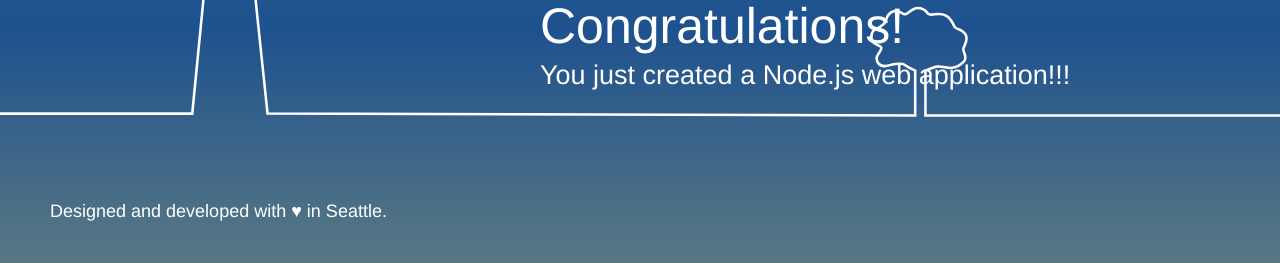
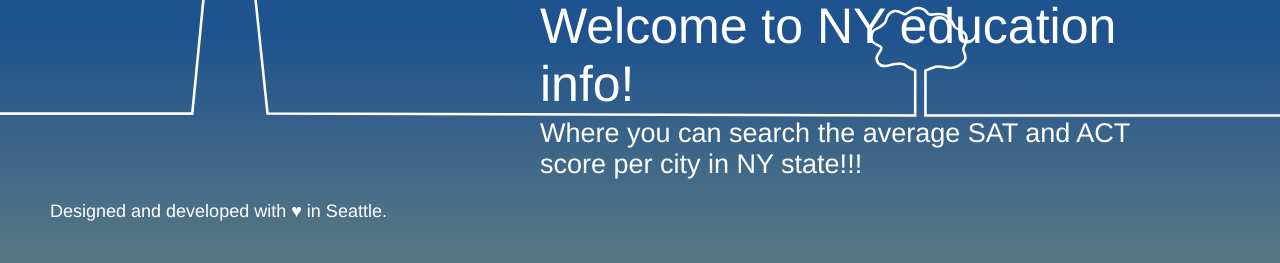
Before and after one commit to gxp6079/First-Project-AWS, a website: page public/index.html in a window 1280 px wide. Shown: the part 529-792 px from the top of the page. Drawn offline with Linux system fonts and the light colour scheme.

Commit message:
Change immage try2

```diff
--- a/public/index.html
+++ b/public/index.html
@@ -58,8 +58,8 @@
         <div class="message">
             <a class="twitter-link" href="https://www.ny.gov/sites/all/themes/ny_gov/images/nygov-logo.png"><img src="https://www.ny.gov/sites/all/themes/ny_gov/images/nygov-logo.png" /></a>
             <div class="text">
-                <h1>Congratulations!</h1>
-                <h2>You just created a Node.js web application!!!</h2>
+                <h1>Welcome to NY education info!</h1>
+                <h2>Where you can search the average SAT and ACT score per city in NY state!!!</h2>
             </div>
         </div>
     </div>
```
